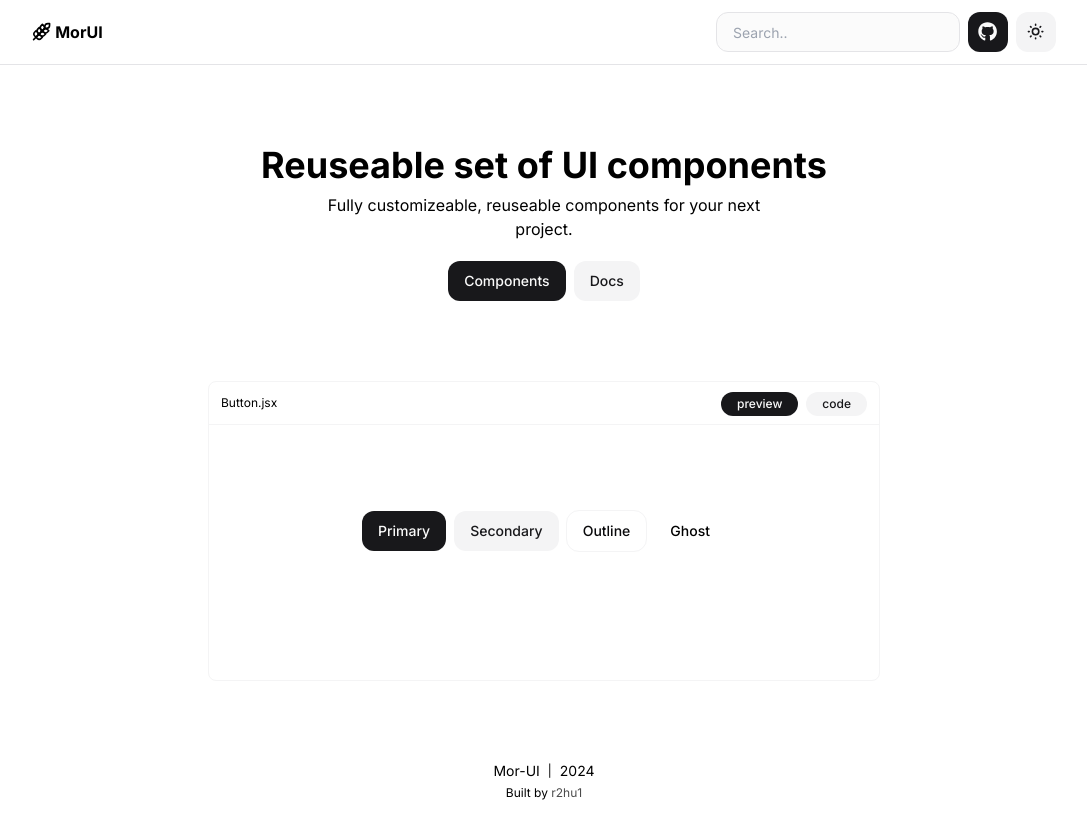
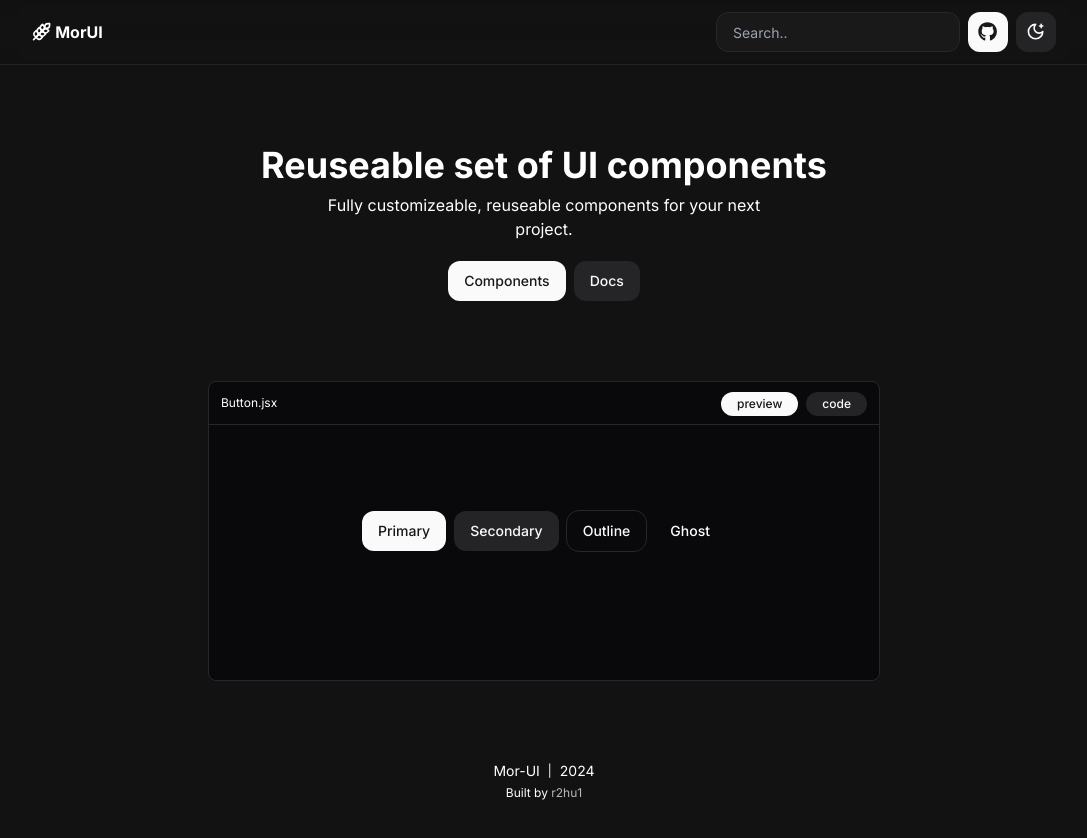
Before and after one commit to r2hu1/mor-ui, a Next.js app: page / in a window 1280 px wide. Shown: the top 838 px of the page, without its empty margins (96-1183 px from the left). Built offline with nearby package versions, Linux system fonts and the light colour scheme.

Commit message:
default dark mode

```diff
--- a/app/layout.tsx
+++ b/app/layout.tsx
@@ -9,7 +9,7 @@ const inter = Inter({ subsets: ["latin"] });
 
 export const metadata: Metadata = {
   title: "MorUI",
-  description: ">Fully customizeable, reuseable components for your next project.",
+  description: "Fully customizeable, reuseable components for your next project.",
 };
 
 export const viewport = {
@@ -30,8 +30,7 @@ export default function RootLayout({
       <body className={inter.className}>
         <ThemeProvider
           attribute="class"
-          defaultTheme="system"
-          enableSystem
+          defaultTheme="dark"
           disableTransitionOnChange={true}
         >
           <Header />
```
